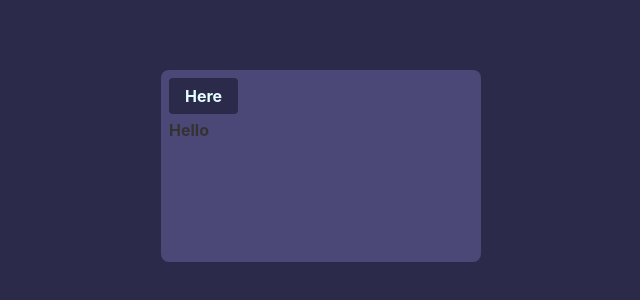
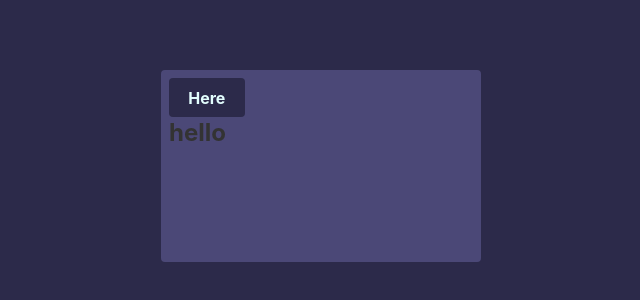
Before and after one commit to William9601/ctrack-web, a React (Vite) app: page / in a window 1280 px wide. Shown: the part 234-534 px from the top of the page, without its empty margins (319-959 px from the left). Built offline with nearby package versions, Linux system fonts and the light colour scheme.

Commit message:
pass in the theme into the themeprovider

```diff
--- a/src/App.tsx
+++ b/src/App.tsx
@@ -1,22 +1,20 @@
 import { ThemeProvider } from "styled-components";
 import GlobalStyles from "./assets/styles/globalStyles";
 import { PrimaryButton } from "./components/Button.styles";
-import { themeConstants } from "./assets/styles/themeConstants";
 import { AppContainer } from "./App.styles";
 import { Card } from "./components/card/Card";
 import Typography from "./components/typography/Typography.styles";
+import theme from "./assets/styles/theme";
 
 function App() {
   return (
-    <ThemeProvider theme={themeConstants}>
+    <ThemeProvider theme={theme}>
       <GlobalStyles />
       <AppContainer>
         <Card variant='default' height='12rem' width='20rem'>
           <div>
             <PrimaryButton>Here</PrimaryButton>
-            <Typography variant='h1' color='successColor'>
-              Hello
-            </Typography>
+            <Typography variant='h1'>hello</Typography>
           </div>
         </Card>
       </AppContainer>
--- a/src/assets/styles/globalStyles.ts
+++ b/src/assets/styles/globalStyles.ts
@@ -14,14 +14,14 @@ const GlobalStyles = createGlobalStyle`
   html {
     font-size: 100%; /* 16px */
     scroll-behavior: smooth;
-    background-color: ${({ theme }) => theme.colors.background};
-    color: ${({ theme }) => theme.colors.onBackground};
+    background-color: ${({ theme }) => theme.colors.backgroundColor};
+    color: ${({ theme }) => theme.colors.onBackgroundColor};
     font-family: ${({ theme }) => theme.typography.fontFamily};
   }
 
   body {
-    line-height: ${({ theme }) => theme.typography.lineHeight.medium};
-    font-weight: ${({ theme }) => theme.typography.fontWeight.regular};
+    line-height: ${({ theme }) => theme.typography.lineHeightMedium};
+    font-weight: ${({ theme }) => theme.typography.fontWeightRegular};
     overflow-x: hidden;
     min-height: 100vh;
     margin: 0;
@@ -29,28 +29,28 @@ const GlobalStyles = createGlobalStyle`
 
   /* Typography defaults */
   h1, h2, h3, h4, h5, h6 {
-    font-weight: ${({ theme }) => theme.typography.fontWeight.bold};
-    margin-bottom: ${({ theme }) => theme.spacing.small};
+    font-weight: ${({ theme }) => theme.typography.fontWeightBold};
+    margin-bottom: ${({ theme }) => theme.spacingSmall};
   }
 
-  h1 { font-size: ${({ theme }) => theme.typography.fontSize.extraLarge}; }
-  h2 { font-size: ${({ theme }) => theme.typography.fontSize.large}; }
-  h3 { font-size: ${({ theme }) => theme.typography.fontSize.medium}; }
-  h4, h5, h6 { font-size: ${({ theme }) => theme.typography.fontSize.small}; }
+  h1 { font-size: ${({ theme }) => theme.typography.fontSizeExtraLarge}; }
+  h2 { font-size: ${({ theme }) => theme.typography.fontSizeLarge}; }
+  h3 { font-size: ${({ theme }) => theme.typography.fontSizeMedium}; }
+  h4, h5, h6 { font-size: ${({ theme }) => theme.typography.fontSizeSmall}; }
 
   p, span, a, li {
-    font-size: ${({ theme }) => theme.typography.fontSize.medium};
-    color: ${({ theme }) => theme.colors.onBackground};
-    line-height: ${({ theme }) => theme.typography.lineHeight.medium};
+    font-size: ${({ theme }) => theme.typography.fontSizeMedium};
+    color: ${({ theme }) => theme.onBackgroundColor};
+    line-height: ${({ theme }) => theme.typography.lineHeightMedium};
   }
 
   a {
     text-decoration: none;
-    color: ${({ theme }) => theme.colors.primary};
+    color: ${({ theme }) => theme.primaryColor};
     transition: color 0.2s ease;
 
     &:hover {
-      color: ${({ theme }) => theme.colors.secondary};
+      color: ${({ theme }) => theme.secondaryColor};
     }
   }
 
@@ -58,7 +58,7 @@ const GlobalStyles = createGlobalStyle`
   .container {
     max-width: 1200px;
     margin: 0 auto;
-    padding: 0 ${({ theme }) => theme.spacing.medium};
+    padding: 0 ${({ theme }) => theme.spacingMedium};
   }
 `;
 
--- a/src/components/Button.styles.ts
+++ b/src/components/Button.styles.ts
@@ -1,15 +1,14 @@
-// Buttons.ts
 import styled, { css } from "styled-components";
-import { theme } from "../assets/styles/theme";
 
 const defaultButtonStyle = css`
   display: inline-flex;
   align-items: center;
   justify-content: center;
-  font-size: ${theme.typography.fontSizeMedium};
-  font-weight: ${theme.typography.fontWeightBold};
-  padding: ${theme.spacing.spacingSmall} ${theme.spacing.spacingMedium};
-  border-radius: ${theme.borderRadius.borderRadiusSmall};
+  font-size: ${({ theme }) => theme.typography.fontSizeMedium};
+  font-weight: ${({ theme }) => theme.typography.fontWeightBold};
+  padding: ${({ theme }) => theme.spacing.spacingSmall},
+    ${({ theme }) => theme.spacing.spacingMedium}; // Check this works, I had to add a comma to avoid error
+  border-radius: ${({ theme }) => theme.borderRadius.borderRadiusSmall};
   border: none;
   cursor: pointer;
   transition: background-color 0.3s ease, color 0.3s ease;
@@ -22,41 +21,41 @@ const defaultButtonStyle = css`
 
 export const PrimaryButton = styled.button`
   ${defaultButtonStyle};
-  background-color: ${theme.colors.primaryColor};
-  color: ${theme.colors.onPrimaryColor};
+  background-color: ${({ theme }) => theme.colors.primaryColor};
+  color: ${({ theme }) => theme.colors.onPrimaryColor};
 
   &:hover {
-    background-color: ${theme.colors.secondaryColor};
+    background-color: ${({ theme }) => theme.colors.secondaryColor};
   }
 `;
 
 export const SecondaryButton = styled.button`
   ${defaultButtonStyle};
-  background-color: ${theme.colors.secondaryColor};
-  color: ${theme.colors.onSecondaryColor};
+  background-color: ${({ theme }) => theme.colors.secondaryColor};
+  color: ${({ theme }) => theme.colors.onSecondaryColor};
 
   &:hover {
-    background-color: ${theme.colors.primaryColor};
+    background-color: ${({ theme }) => theme.colors.primaryColor};
   }
 `;
 
 export const TextButton = styled.button`
   ${defaultButtonStyle};
   background-color: transparent;
-  color: ${theme.colors.primaryColor};
+  color: ${({ theme }) => theme.colors.primaryColor};
 
   &:hover {
-    color: ${theme.colors.secondaryColor};
+    color: ${({ theme }) => theme.colors.secondaryColor};
   }
 `;
 
 export const DeleteButton = styled.button`
   ${defaultButtonStyle};
-  background-color: ${theme.colors.errorColor};
-  color: ${theme.colors.onPrimaryColor};
+  background-color: ${({ theme }) => theme.colors.errorColor};
+  color: ${({ theme }) => theme.colors.onPrimaryColor};
 
   &:hover {
-    background-color: ${theme.colors.warningColor};
+    background-color: ${({ theme }) => theme.colors.warningColor};
   }
 `;
 
--- a/src/components/card/Card.styles.ts
+++ b/src/components/card/Card.styles.ts
@@ -1,14 +1,13 @@
 import styled, { css } from "styled-components";
-import theme from "../../assets/styles/theme";
 import { CardProps } from "./types";
 
 const defaultCardStyle = css<CardProps>`
   height: ${({ height }) => height};
   width: ${({ width }) => width};
-  background-color: ${({ backgroundColor }) =>
+  background-color: ${({ theme, backgroundColor }) =>
     backgroundColor || theme.colors.surfaceColor};
-  border-radius: ${theme.borderRadius.borderRadiusMedium};
-  padding: ${({ padding }) => padding || theme.spacing.spacingSmall};
+  border-radius: ${({ theme }) => theme.borderRadius.borderRadiusSmall};
+  padding: ${({ theme, padding }) => padding || theme.spacing.spacingSmall};
 `;
 
 export const StyledCard = styled.div<CardProps>`
@@ -17,5 +16,5 @@ export const StyledCard = styled.div<CardProps>`
 
 export const StyledCardWithShadow = styled.div<CardProps>`
   ${defaultCardStyle}
-  box-shadow: ${theme.shadow.shadowLight};
+  box-shadow: ${({ theme }) => theme.shadow.shadowLight};
 `;
--- a/src/components/card/types.ts
+++ b/src/components/card/types.ts
@@ -1,9 +1,11 @@
+import theme from "../../assets/styles/theme";
+
 export interface CardProps {
   variant?: CardVariant;
   height: string;
   width: string;
-  backgroundColor?: string;
-  padding?: number;
+  backgroundColor?: keyof typeof theme.colors;
+  padding?: keyof typeof theme.spacing;
   children: React.ReactNode;
 }
 
--- a/src/components/typography/Typography.styles.ts
+++ b/src/components/typography/Typography.styles.ts
@@ -1,37 +1,36 @@
 import styled, { css } from "styled-components";
 import { TypographyProps } from "./types";
-import theme from "../../assets/styles/theme";
 
 const variantStyles = {
   h1: css`
-    font-size: ${({ theme }) => theme.typography.fontSize};
-    font-weight: ${({ theme }) => theme.typography.fontWeight.bold};
-    line-height: ${({ theme }) => theme.typography.lineHeight.extraLarge};
+    font-size: ${({ theme }) => theme.typography.fontSizeExtraLarge};
+    font-weight: ${({ theme }) => theme.typography.fontWeightBold};
+    line-height: ${({ theme }) => theme.typography.lineHeightExtraLarge};
   `,
   h2: css`
-    font-size: ${({ theme }) => theme.typography.fontSize.large};
-    font-weight: ${({ theme }) => theme.typography.fontWeight.bold};
-    line-height: ${({ theme }) => theme.typography.lineHeight.large};
+    font-size: ${({ theme }) => theme.typography.fontSizeLarge};
+    font-weight: ${({ theme }) => theme.typography.fontWeighBold};
+    line-height: ${({ theme }) => theme.typography.lineHeightLarge};
   `,
   h3: css`
-    font-size: ${({ theme }) => theme.typography.fontSize.medium};
-    font-weight: ${({ theme }) => theme.typography.fontWeight.regular};
-    line-height: ${({ theme }) => theme.typography.lineHeight.medium};
+    font-size: ${({ theme }) => theme.typography.fontSizeMedium};
+    font-weight: ${({ theme }) => theme.typography.fontWeightRegular};
+    line-height: ${({ theme }) => theme.typography.lineHeightMedium};
   `,
   body: css`
-    font-size: ${({ theme }) => theme.typography.fontSize.medium};
-    font-weight: ${({ theme }) => theme.typography.fontWeight.regular};
-    line-height: ${({ theme }) => theme.typography.lineHeight.medium};
+    font-size: ${({ theme }) => theme.typography.fontSizeMedium};
+    font-weight: ${({ theme }) => theme.typography.fontWeightRegular};
+    line-height: ${({ theme }) => theme.typography.lineHeightMedium};
   `,
   caption: css`
-    font-size: ${({ theme }) => theme.typography.fontSize.small};
-    font-weight: ${({ theme }) => theme.typography.fontWeight.light};
-    line-height: ${({ theme }) => theme.typography.lineHeight.small};
+    font-size: ${({ theme }) => theme.typography.fontSizeSmall};
+    font-weight: ${({ theme }) => theme.typography.fontWeightLight};
+    line-height: ${({ theme }) => theme.typography.lineHeightSmall};
   `,
 };
 
 const Typography = styled.p<TypographyProps>`
-  color: ${({ color }) => color || theme.colors.onSurfaceColor};
+  color: ${({ theme, color }) => color || theme.colors.onSurfaceColor};
   margin: 0;
   ${({ variant }) => variant && variantStyles[variant]}
 `;
```
